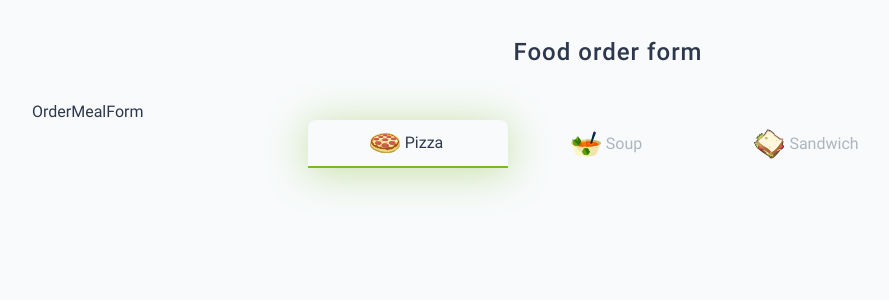
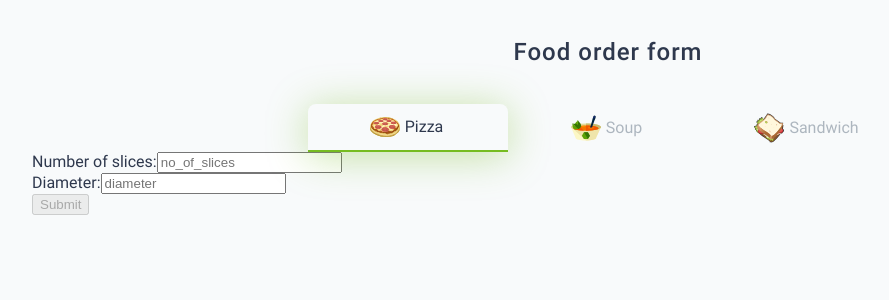
Before and after one commit to aynurajafarova/dishes-react-app, a React app: page / in a window 1280 px wide. Shown: the top 300 px of the page, without its empty margins (32-921 px from the left). Built offline with nearby package versions, Linux system fonts and the light colour scheme.

Commit message:
feat(order-meal): install redux-form and use it

```diff
--- a/package.json
+++ b/package.json
@@ -37,6 +37,7 @@
     "@types/react-dom": "^17.0.11",
     "@types/react-redux": "^7.1.23",
     "@types/redux": "^3.6.0",
+    "@types/redux-form": "^8.3.3",
     "@types/redux-thunk": "^2.1.0",
     "@typescript-eslint/eslint-plugin": "^5.12.1",
     "@typescript-eslint/parser": "^5.12.1",
@@ -58,6 +59,7 @@
     "react-redux": "^7.2.8",
     "react-refresh": "^0.11.0",
     "redux": "^4.1.2",
+    "redux-form": "^8.3.8",
     "redux-thunk": "^2.4.1",
     "sass": "^1.49.7",
     "sass-loader": "^12.4.0",
--- a/src/client/apps/meals/components/OrderMealForm/OrderMealForm.tsx
+++ b/src/client/apps/meals/components/OrderMealForm/OrderMealForm.tsx
@@ -1,7 +1,43 @@
 import { FC } from "react";
+import { Field, InjectedFormProps, reduxForm } from "redux-form";
+import { useSelector } from "react-redux";
 
-const OrderMealForm: FC = () => {
-  return <section>OrderMealForm</section>;
+import { RootState } from "../../../../shared/redux/reducers";
+import { IMealField } from "../../../../shared/models/meal";
+
+const OrderMealForm: FC<InjectedFormProps> = ({
+  handleSubmit,
+  pristine,
+  submitting,
+  valid,
+}) => {
+  const { singleMeal } = useSelector((state: RootState) => state.meals);
+
+  return (
+    <form onSubmit={handleSubmit((val: any) => console.log(val))}>
+      {singleMeal?.inputFields.map(
+        ({ id, fieldName, label, type }: IMealField) => {
+          return (
+            <div key={id}>
+              <label htmlFor={fieldName}>{label}:</label>
+              <Field
+                name={fieldName}
+                type={type}
+                component="input"
+                id={fieldName}
+                placeholder={fieldName}
+              />
+            </div>
+          );
+        }
+      )}
+      <button type="submit" disabled={!valid || pristine || submitting}>
+        Submit
+      </button>
+    </form>
+  );
 };
 
-export default OrderMealForm;
+export default reduxForm({
+  form: "orderMealForm",
+})(OrderMealForm);
--- a/src/client/apps/meals/view/OrderMealPage.tsx
+++ b/src/client/apps/meals/view/OrderMealPage.tsx
@@ -21,8 +21,8 @@ const OrderMealPage: FC = () => {
     <main>
       <Container>
         <Header className="center" title="Food order form" />
+        <MealOptions {...{ meals, setMealId }} />
         <OrderMealForm />
-        <MealOptions {...{ meals, setMealId }} />
       </Container>
     </main>
   );
--- a/src/client/shared/helpers/meals.ts
+++ b/src/client/shared/helpers/meals.ts
@@ -12,8 +12,13 @@ export const meals: IMeal[] = [
     title: "Pizza",
     img: pizzaIcon,
     inputFields: [
-      { id: 0, fieldName: "no_of_slices" },
-      { id: 1, fieldName: "diameter" },
+      {
+        id: 0,
+        fieldName: "no_of_slices",
+        label: "Number of slices",
+        type: "number",
+      },
+      { id: 1, fieldName: "diameter", label: "Diameter", type: "number" },
     ],
   },
   {
@@ -22,7 +27,14 @@ export const meals: IMeal[] = [
     type: "radio",
     title: "Soup",
     img: soupIcon,
-    inputFields: [{ id: 0, fieldName: "spiciness_scale" }],
+    inputFields: [
+      {
+        id: 0,
+        fieldName: "spiciness_scale",
+        label: "Spiciness scale",
+        type: "number",
+      },
+    ],
   },
   {
     id: "sandwich",
@@ -30,6 +42,13 @@ export const meals: IMeal[] = [
     type: "radio",
     title: "Sandwich",
     img: sandwichIcon,
-    inputFields: [{ id: 0, fieldName: "slices_of_bread" }],
+    inputFields: [
+      {
+        id: 0,
+        fieldName: "slices_of_bread",
+        label: "Slices of bread",
+        type: "number",
+      },
+    ],
   },
 ];
--- a/src/client/shared/models/meal.ts
+++ b/src/client/shared/models/meal.ts
@@ -1,6 +1,8 @@
-interface IMealField {
+export interface IMealField {
   id: number;
   fieldName: string;
+  label: string;
+  type: string;
 }
 
 export interface IMeal {
--- a/src/client/shared/redux/reducers/index.ts
+++ b/src/client/shared/redux/reducers/index.ts
@@ -1,9 +1,18 @@
 import { combineReducers } from "redux";
+import { reducer as formReducer } from "redux-form";
+import { IMeal } from "../../models/meal";
 
 import mealsReducer from "./mealsReducer";
 
+export type RootState = {
+  meals: {
+    singleMeal: IMeal;
+  };
+};
+
 const rootReducer = combineReducers({
   meals: mealsReducer,
+  form: formReducer,
 });
 
 export default rootReducer;
```
Also changed, not shown: 2 other files (tests, documents, lock files or other folders).
